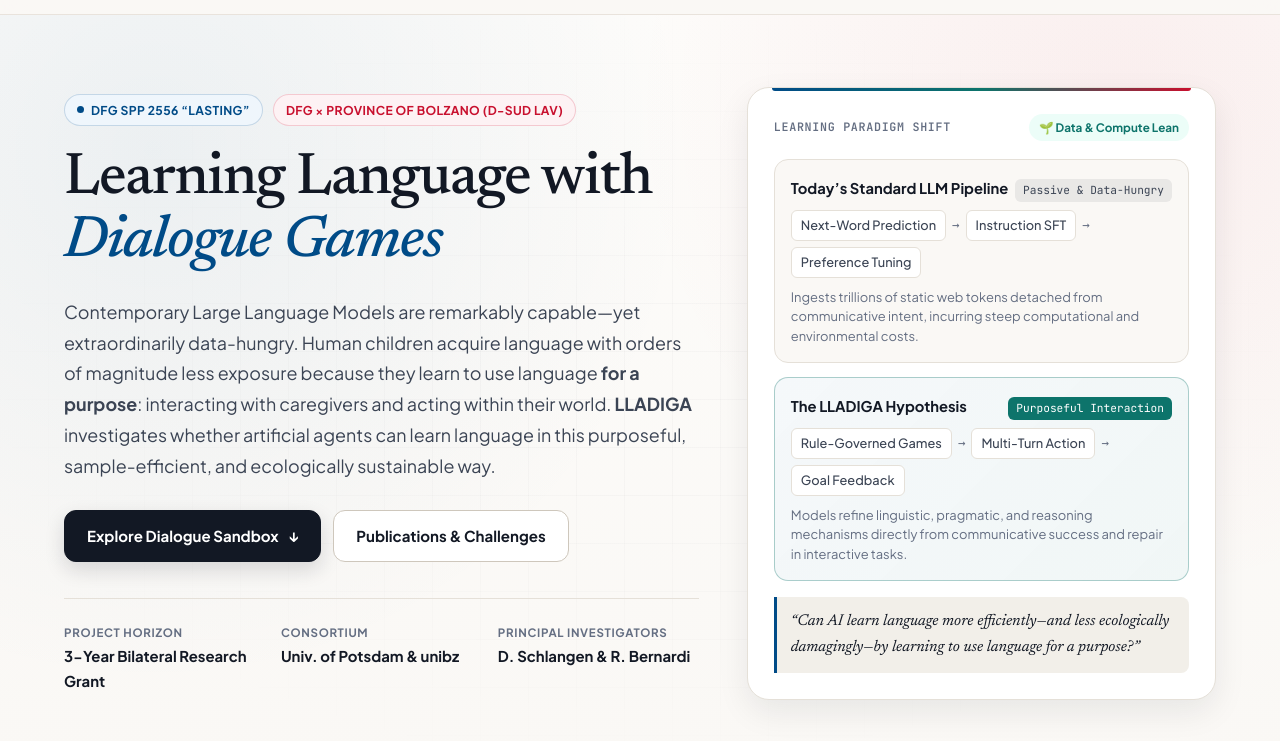
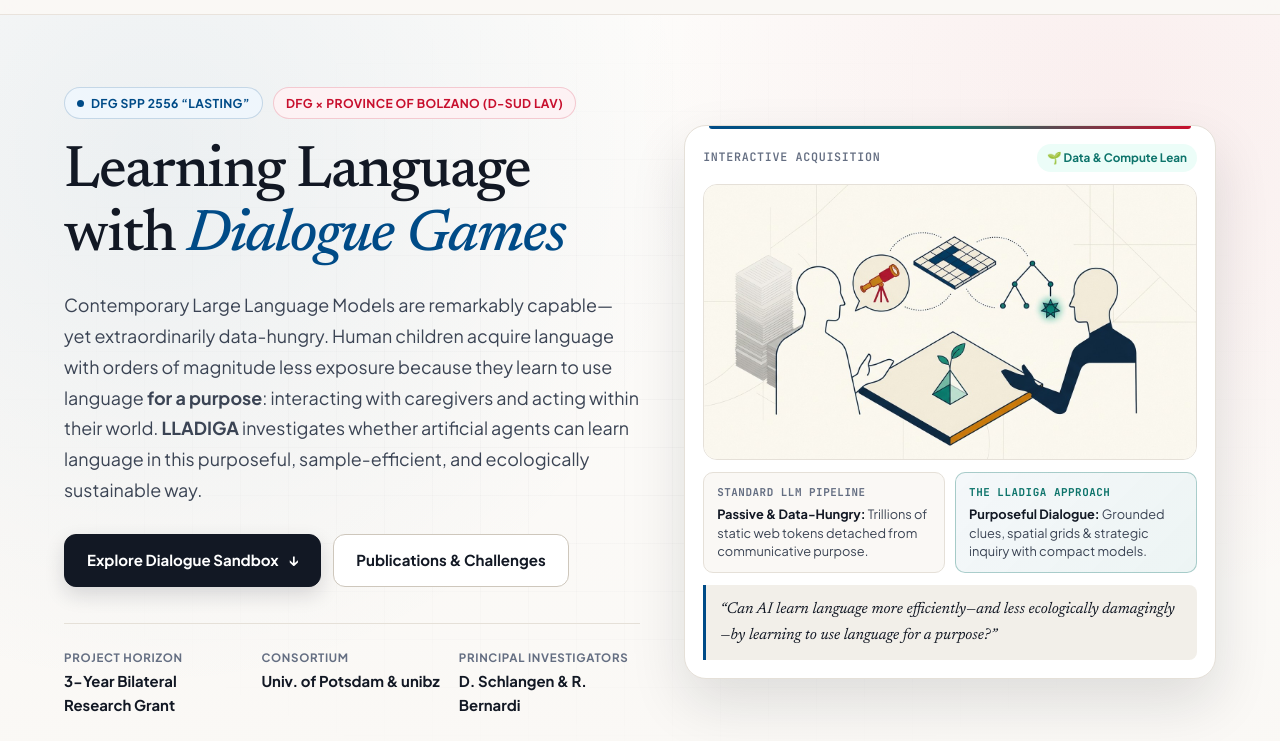
Before and after one commit to LLADIGA/lladiga.github.io, a plain HTML site: page index.html in a window 1280 px wide. Shown: the part 59-800 px from the top of the page. Drawn offline with Linux system fonts and the light colour scheme.

Commit message:
Add custom LLADIGA teaser illustration and move LM Playschool under Workshops & Open Science

```diff
--- a/assets/css/styles.css
+++ b/assets/css/styles.css
@@ -281,8 +281,8 @@ img {
 .hero-layout {
   position: relative;
   display: grid;
-  grid-template-columns: 1.15fr 0.85fr;
-  gap: 48px;
+  grid-template-columns: 1.04fr 0.96fr;
+  gap: 44px;
   align-items: center;
 }
 
@@ -421,7 +421,86 @@ img {
   color: var(--ink-primary);
 }
 
-/* Hero Right: Conceptual Paradigm Card */
+/* Hero Right: Conceptual Teaser & Paradigm Card */
+.teaser-card {
+  background: var(--bg-surface);
+  border: 1px solid var(--border-subtle);
+  border-radius: var(--radius-lg);
+  padding: 18px;
+  box-shadow: var(--shadow-lg);
+  position: relative;
+}
+
+.teaser-card::before {
+  content: "";
+  position: absolute;
+  top: 0;
+  left: 24px;
+  right: 24px;
+  height: 3px;
+  border-radius: 0 0 4px 4px;
+  background: linear-gradient(90deg, var(--accent-blue), var(--accent-teal), var(--accent-crimson));
+}
+
+.teaser-frame {
+  border-radius: 14px;
+  overflow: hidden;
+  border: 1px solid var(--border-subtle);
+  background: var(--bg-canvas);
+  margin-bottom: 14px;
+}
+
+.teaser-frame img {
+  width: 100%;
+  height: auto;
+  display: block;
+}
+
+.teaser-contrast-row {
+  display: grid;
+  grid-template-columns: 1fr 1fr;
+  gap: 10px;
+}
+
+.teaser-mini-box {
+  padding: 11px 13px;
+  border-radius: 10px;
+  border: 1px solid var(--border-subtle);
+  background: var(--bg-canvas);
+}
+
+.teaser-mini-box.active-paradigm {
+  background: linear-gradient(135deg, rgba(0, 75, 135, 0.045), rgba(13, 116, 107, 0.075));
+  border-color: rgba(13, 116, 107, 0.32);
+}
+
+.teaser-mini-kicker {
+  display: block;
+  font-family: var(--font-mono);
+  font-size: 0.68rem;
+  font-weight: 700;
+  text-transform: uppercase;
+  letter-spacing: 0.05em;
+  color: var(--ink-muted);
+  margin-bottom: 3px;
+}
+
+.teaser-mini-box.active-paradigm .teaser-mini-kicker {
+  color: var(--accent-teal);
+}
+
+.teaser-mini-text {
+  margin: 0;
+  font-size: 0.8rem;
+  line-height: 1.45;
+  color: var(--ink-secondary);
+}
+
+.teaser-mini-text strong {
+  color: var(--ink-primary);
+}
+
+/* Legacy Paradigm Card */
 .paradigm-card {
   background: var(--bg-surface);
   border: 1px solid var(--border-subtle);
@@ -464,6 +543,8 @@ img {
   gap: 5px;
   font-size: 0.73rem;
   font-weight: 700;
+  white-space: nowrap;
+  flex-shrink: 0;
   color: var(--accent-teal);
   background: var(--accent-teal-soft);
   padding: 4px 10px;
@@ -1715,7 +1796,8 @@ img {
     padding: 48px 0;
   }
 
-  .hero-meta-strip {
+  .hero-meta-strip,
+  .teaser-contrast-row {
     grid-template-columns: 1fr;
     gap: 12px;
   }
--- a/index.html
+++ b/index.html
@@ -13,6 +13,9 @@
   <meta property="og:title" content="LLADIGA: Learning Language with Dialogue Games" />
   <meta property="og:description" content="Can AI learn language more efficiently—and less ecologically damagingly—by learning to use language for a purpose? A bilateral DFG &amp; Province of Bolzano research initiative (SPP 2556 LaSTing)." />
   <meta property="og:url" content="https://lladiga.github.io/" />
+  <meta property="og:image" content="https://lladiga.github.io/assets/img/lladiga-teaser.jpg" />
+  <meta name="twitter:card" content="summary_large_image" />
+  <meta name="twitter:image" content="https://lladiga.github.io/assets/img/lladiga-teaser.jpg" />
 
   <!-- Favicon -->
   <link rel="icon" type="image/svg+xml" href="assets/img/favicon.svg" />
@@ -157,48 +160,39 @@
           </div>
         </div>
 
-        <!-- Paradigm Contrast Card -->
-        <aside class="paradigm-card" aria-label="Comparison between passive pretraining and interactive learning">
-          <div class="paradigm-header">
-            <span class="paradigm-label">Learning Paradigm Shift</span>
+        <!-- Visual Teaser & Paradigm Contrast Card -->
+        <aside class="teaser-card" aria-label="LLADIGA visual teaser: purposeful language learning through dialogue games">
+          <div class="paradigm-header" style="margin-bottom: 12px;">
+            <span class="paradigm-label">Interactive Acquisition</span>
             <span class="eco-pill">🌱 Data &amp; Compute Lean</span>
           </div>
 
-          <div class="paradigm-track">
-            <div class="track-head">
-              <span class="track-title">Today’s Standard LLM Pipeline</span>
-              <span class="track-tag">Passive &amp; Data-Hungry</span>
+          <figure class="teaser-frame" style="margin: 0 0 12px;">
+            <img
+              src="assets/img/lladiga-teaser.jpg"
+              alt="Editorial scientific illustration of two agents across a dialogue game table exchanging verbal clues, spatial grids, and strategic questions around a compact green neural prism, leaving behind a tall stack of passive static text corpora."
+              width="1376"
+              height="768"
+              fetchpriority="high"
+            />
+          </figure>
+
+          <div class="teaser-contrast-row">
+            <div class="teaser-mini-box">
+              <span class="teaser-mini-kicker">Standard LLM Pipeline</span>
+              <p class="teaser-mini-text">
+                <strong>Passive &amp; Data-Hungry:</strong> Trillions of static web tokens detached from communicative purpose.
+              </p>
             </div>
-            <div class="pipeline-steps">
-              <span class="step-chip">Next-Word Prediction</span>
-              <span class="step-arrow">→</span>
-              <span class="step-chip">Instruction SFT</span>
-              <span class="step-arrow">→</span>
-              <span class="step-chip">Preference Tuning</span>
+            <div class="teaser-mini-box active-paradigm">
+              <span class="teaser-mini-kicker">The LLADIGA Approach</span>
+              <p class="teaser-mini-text">
+                <strong>Purposeful Dialogue:</strong> Grounded clues, spatial grids &amp; strategic inquiry with compact models.
+              </p>
             </div>
-            <p class="track-caption">
-              Ingests trillions of static web tokens detached from communicative intent, incurring steep computational and environmental costs.
-            </p>
           </div>
 
-          <div class="paradigm-track highlight">
-            <div class="track-head">
-              <span class="track-title">The LLADIGA Hypothesis</span>
-              <span class="track-tag">Purposeful Interaction</span>
-            </div>
-            <div class="pipeline-steps">
-              <span class="step-chip">Rule-Governed Games</span>
-              <span class="step-arrow">→</span>
-              <span class="step-chip">Multi-Turn Action</span>
-              <span class="step-arrow">→</span>
-              <span class="step-chip">Goal Feedback</span>
-            </div>
-            <p class="track-caption">
-              Models refine linguistic, pragmatic, and reasoning mechanisms directly from communicative success and repair in interactive tasks.
-            </p>
-          </div>
-
-          <blockquote class="paradigm-quote">
+          <blockquote class="paradigm-quote" style="margin-top: 12px;">
             “Can AI learn language more efficiently—and less ecologically damagingly—by learning to use language for a purpose?”
           </blockquote>
         </aside>
@@ -510,7 +504,7 @@
             </div>
             <h3>The LM Playschool: Improving Language Models through Learning from Dialogue Interaction</h3>
             <p>
-              Co-organized by the LLADIGA PIs, collaborators, and international partners at <strong>EMNLP 2026 in Budapest</strong>, <em>The LM Playschool</em> introduced a community-wide shared task built on the <code>lm-playpen</code> workbench. Participating teams explored supervised fine-tuning, preference optimization, and reinforcement learning over dialogue game interactions to improve interactive competence (<code>clemscore</code>) on held-out games without sacrificing general capabilities (<code>statscore</code>).
+              Organized by the LLADIGA project team and collaborators at <strong>EMNLP 2026 in Budapest</strong>, <em>The LM Playschool</em> introduced a community-wide shared task built on the <code>lm-playpen</code> workbench. Participating teams explored supervised fine-tuning, preference optimization, and reinforcement learning over dialogue game interactions to improve interactive competence (<code>clemscore</code>) on held-out games without sacrificing general capabilities (<code>statscore</code>).
             </p>
             <div class="pub-actions">
               <a href="https://lm-playschool.github.io/" target="_blank" rel="noopener noreferrer" class="btn-pill primary">
@@ -885,22 +879,23 @@
         </div>
 
         <div class="footer-col">
-          <h4>Partner Institutions</h4>
+          <h4>Institutions &amp; Funding</h4>
           <ul class="footer-links">
             <li><a href="https://www.uni-potsdam.de/en/" target="_blank" rel="noopener noreferrer">University of Potsdam ↗</a></li>
             <li><a href="https://www.unibz.it/" target="_blank" rel="noopener noreferrer">Free University of Bozen-Bolzano ↗</a></li>
             <li><a href="https://www.lasting-spp.org/" target="_blank" rel="noopener noreferrer">DFG SPP 2556 “LaSTing” ↗</a></li>
-            <li><a href="https://lm-playschool.github.io/" target="_blank" rel="noopener noreferrer">The LM Playschool Workshop ↗</a></li>
+            <li><a href="https://home.provincia.bz.it/" target="_blank" rel="noopener noreferrer">Autonomous Province of Bolzano ↗</a></li>
           </ul>
         </div>
 
         <div class="footer-col">
-          <h4>Open Research Links</h4>
+          <h4>Workshops &amp; Open Science</h4>
           <ul class="footer-links">
+            <li><a href="https://lm-playschool.github.io/" target="_blank" rel="noopener noreferrer">LM Playschool Workshop (EMNLP ’26) ↗</a></li>
+            <li><a href="https://aclanthology.org/2026.lmplayschool-1.9/" target="_blank" rel="noopener noreferrer">LM Playschool 2026 Proceedings ↗</a></li>
             <li><a href="https://github.com/LLADIGA" target="_blank" rel="noopener noreferrer">GitHub Organization (LLADIGA) ↗</a></li>
             <li><a href="https://huggingface.co/LLADIGA" target="_blank" rel="noopener noreferrer">Hugging Face Models (LLADIGA) ↗</a></li>
             <li><a href="https://clembench.github.io/" target="_blank" rel="noopener noreferrer">clembench Framework ↗</a></li>
-            <li><a href="https://aclanthology.org/2026.lmplayschool-1.9/" target="_blank" rel="noopener noreferrer">LM Playschool 2026 Proceedings ↗</a></li>
           </ul>
         </div>
       </div>
```
Also changed, not shown: assets/img/lladiga-teaser.jpg (added).
